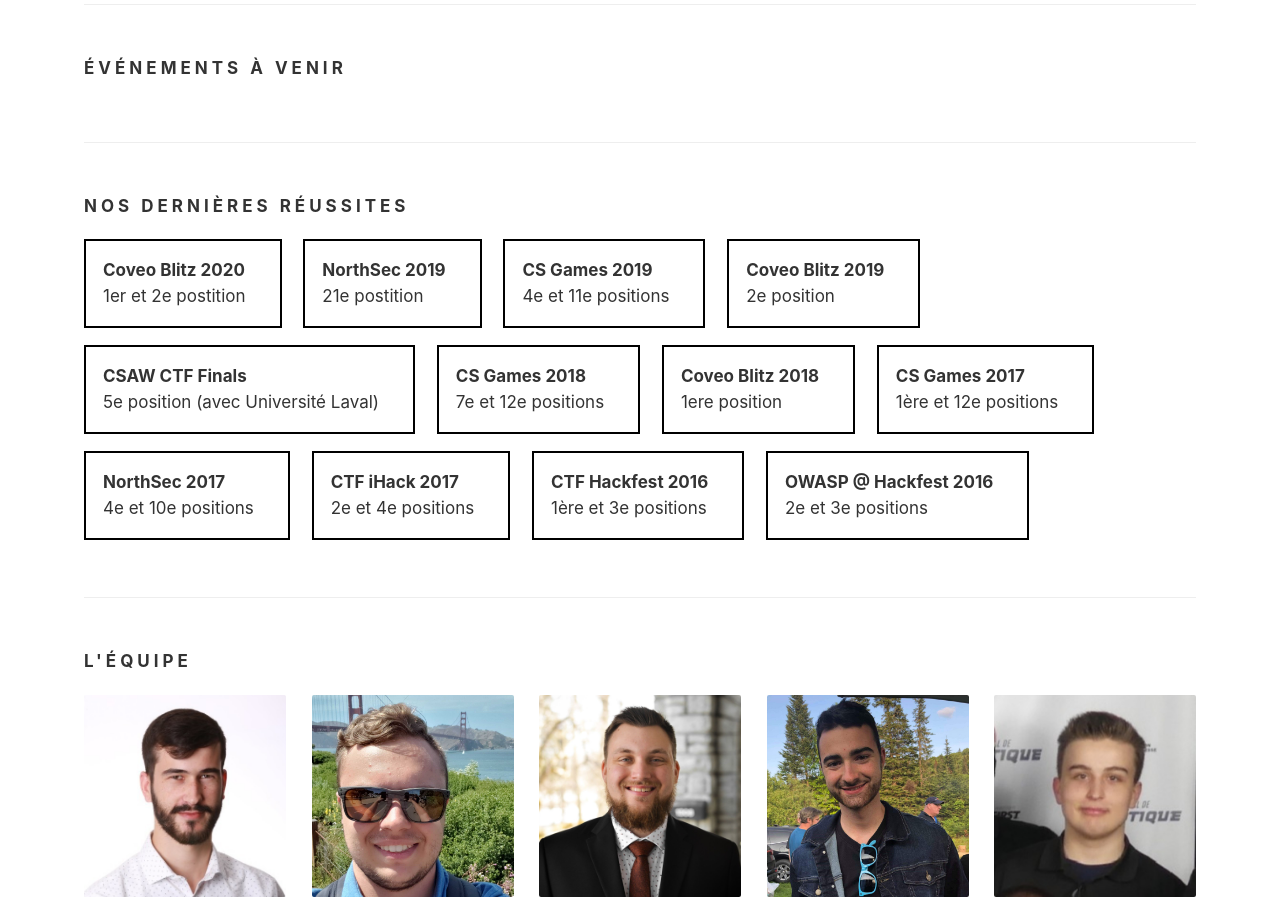
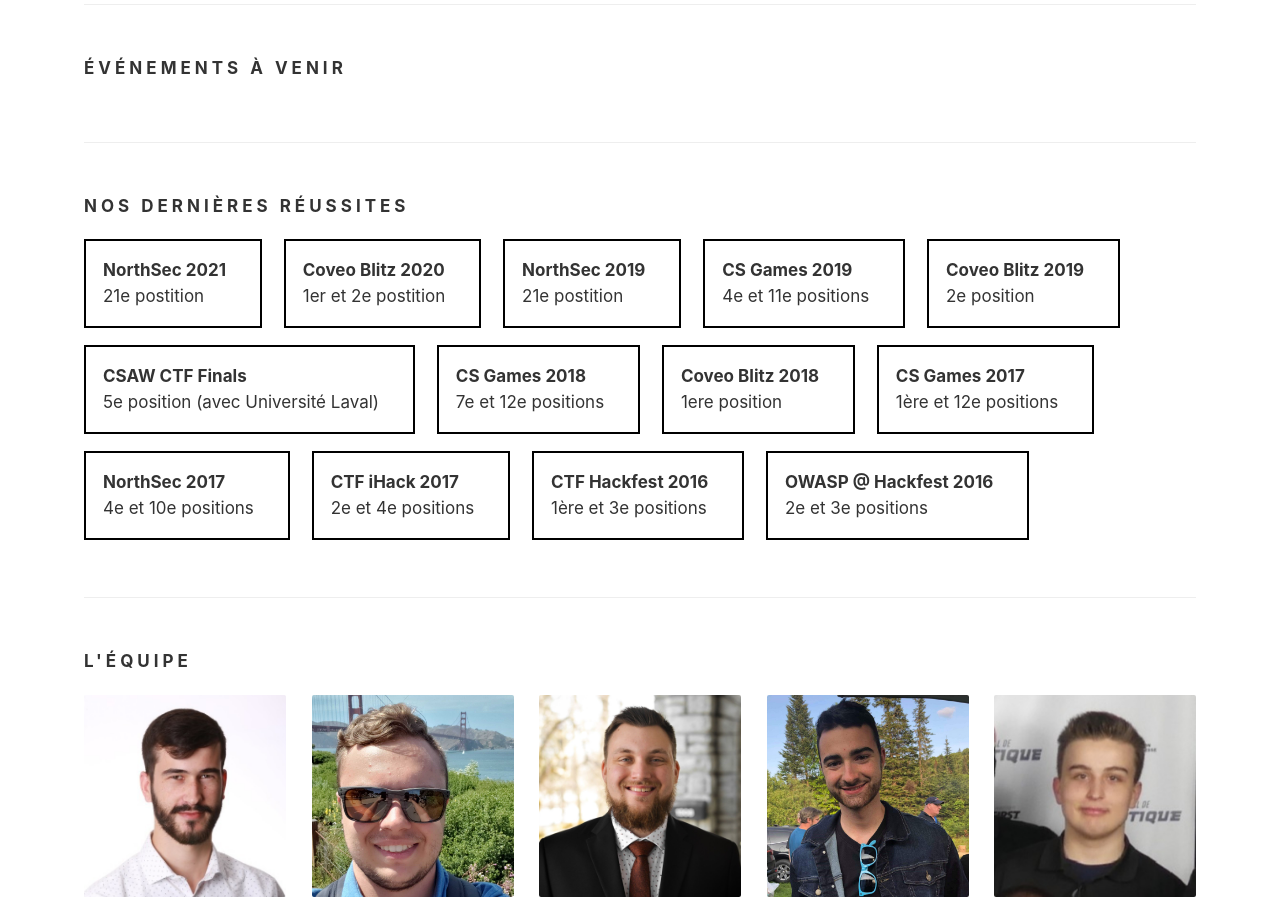
Before and after one commit to JDIS/Website, a Jekyll site: the page built from _pages/index.html, in a window 1280 px wide and 900 px high, scrolled down 2370 px. Built offline with Jekyll 4.4.1, drawn with Linux system fonts in a browser that asks for light colours; some web fonts are replaced.

Commit message:
Update achievements.json

```diff
--- a/_data/achievements.json
+++ b/_data/achievements.json
@@ -1,4 +1,8 @@
 [
+  {
+    "event": "NorthSec 2021",
+    "achievement": "21e postition"
+  },
   {
     "event": "Coveo Blitz 2020",
     "achievement": "1er et 2e postition"
```
